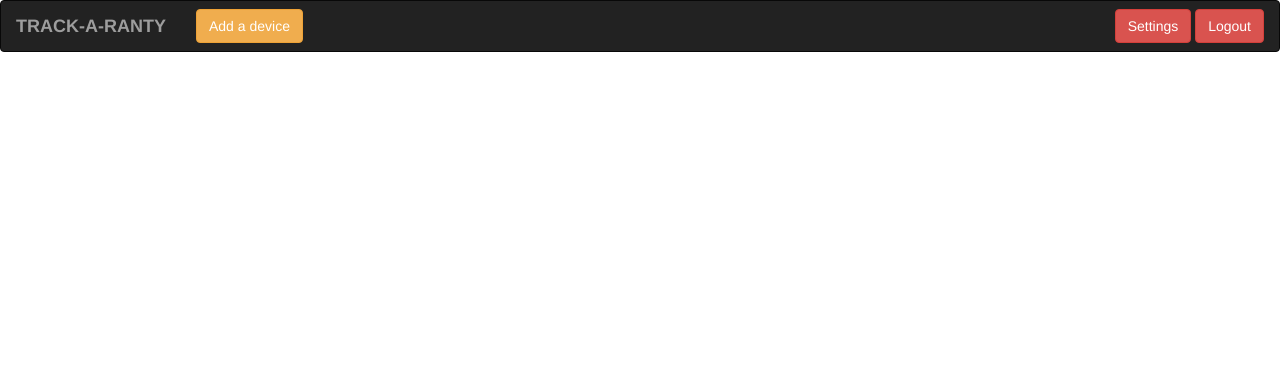
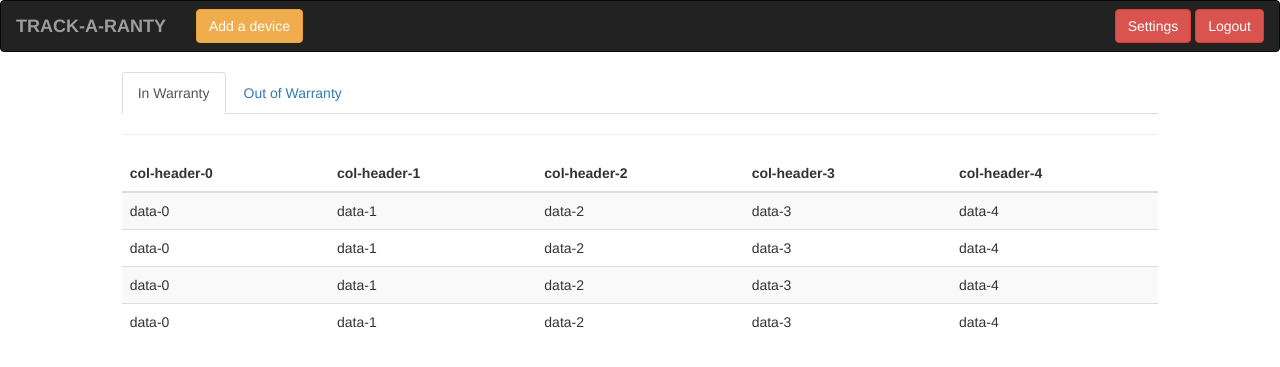
Before and after one commit to Marypop/Warranty-Tracker, a Flask app: a page that uses templates/user_screen.html in a window 1280 px wide. Shown: the top 367 px of the page. Run offline with Flask 2, Linux system fonts and the light colour scheme; some libraries are stand-ins or nearby versions.

Commit message:
Almost done with user screen

```diff
--- a/templates/user_screen.html
+++ b/templates/user_screen.html
@@ -37,7 +37,93 @@
                 <!-- End of drop-down -->
             </div>
         </nav>
-    </body>
-    <!-- Latest compiled and minified CSS -->
-    <link rel="stylesheet" href="https://maxcdn.bootstrapcdn.com/bootswatch/3.3.5/paper/bootstrap.min.css">
-</html>
+        <!-- We would be adding the devices in tabbed panes for In-Warranty and Out-of-Warranty devices -->
+        <!-- We have to add tables in each of tabbed panes for displaying the devices -->
+        <div class='col-sm-offset-1 col-sm-10'>
+            <ul class='nav nav-tabs' role='tablist'>
+                <li role='presentation' class='active'><a href='#inwarr' aria-controls='inwarranty' role='tab' data-toggle='tab'>In Warranty</a></li>
+                <li role='presentation'><a href='#outofwarr' aria-controls='outofwarranty' role='tab' data-toggle='tab'>Out of Warranty</a></li>
+            </ul>
+            <hr>
+            <div class='tab-content'>
+                <div role='tabpanel' class='tab-pane active' id='inwarr'>
+                    <table class='table table-striped'>
+                        <thead>
+                            <tr>
+                                <th>col-header-0</th>
+                                <th>col-header-1</th>
+                                <th>col-header-2</th>
+                                <th>col-header-3</th>
+                                <th>col-header-4</th>
+                            </tr>
+                        </thead>
+                        <tbody>
+                            <tr>
+                                <td>data-0</td>
+                                <td>data-1</td>
+                                <td>data-2</td>
+                                <td>data-3</td>
+                                <td>data-4</td>
+                            </tr>
+                            <tr>
+                                <td>data-0</td>
+                                <td>data-1</td>
+                                <td>data-2</td>
+                                <td>data-3</td>
+                                <td>data-4</td>
+                            </tr>
+                            <tr>
+                                <td>data-0</td>
+                                <td>data-1</td>
+                                <td>data-2</td>
+                                <td>data-3</td>
+                                <td>data-4</td>
+                            </tr>
+                            <tr>
+                                <td>data-0</td>
+                                <td>data-1</td>
+                                <td>data-2</td>
+                                <td>data-3</td>
+                                <td>data-4</td>
+                            </tr>
+                        </tbody>
+                    </table>
+                </div>
+                <div role='tabpanel' class='tab-pane' id='outofwarr'>
+                    <table class='table table-striped'>
+                        <thead>
+                            <tr>
+                                <th>col-header-0</th>
+                                <th>col-header-1</th>
+                                <th>col-header-2</th>
+                            </tr>
+                        </thead>
+                        <tbody>
+                            <tr>
+                                <td>data-0</td>
+                                <td>data-1</td>
+                                <td>data-2</td>
+                            </tr>
+                            <tr>
+                                <td>data-0</td>
+                                <td>data-1</td>
+                                <td>data-2</td>
+                            </tr>
+                            <tr>
+                                <td>data-0</td>
+                                <td>data-1</td>
+                                <td>data-2</td>
+                            </tr>
+                            <tr>
+                                <td>data-0</td>
+                                <td>data-1</td>
+                                <td>data-2</td>
+                            </tr>
+                        </tbody>
+                    </table>
+                </div>
+            </div>
+        </body>
+        <!-- Latest compiled and minified CSS -->
+        <link rel="stylesheet" href="https://maxcdn.bootstrapcdn.com/bootswatch/3.3.5/paper/bootstrap.min.css">
+    </html>
```
